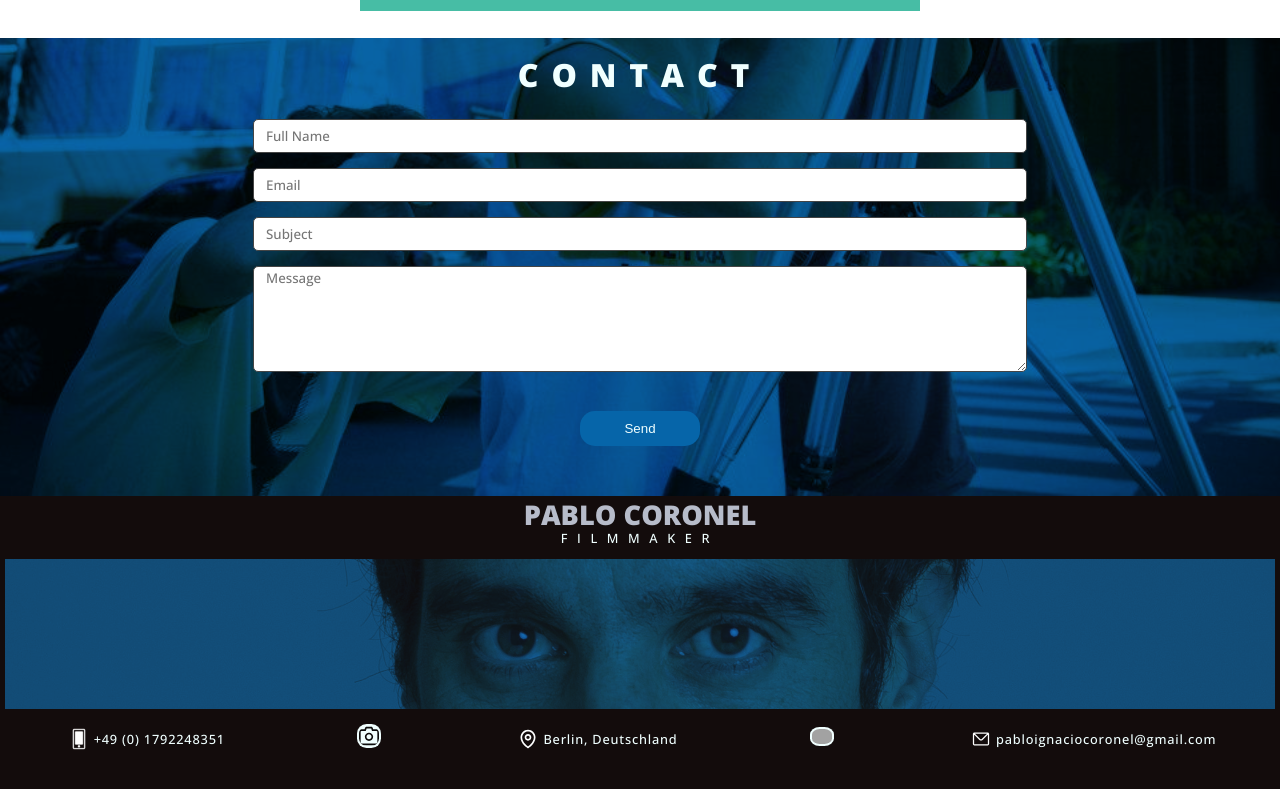
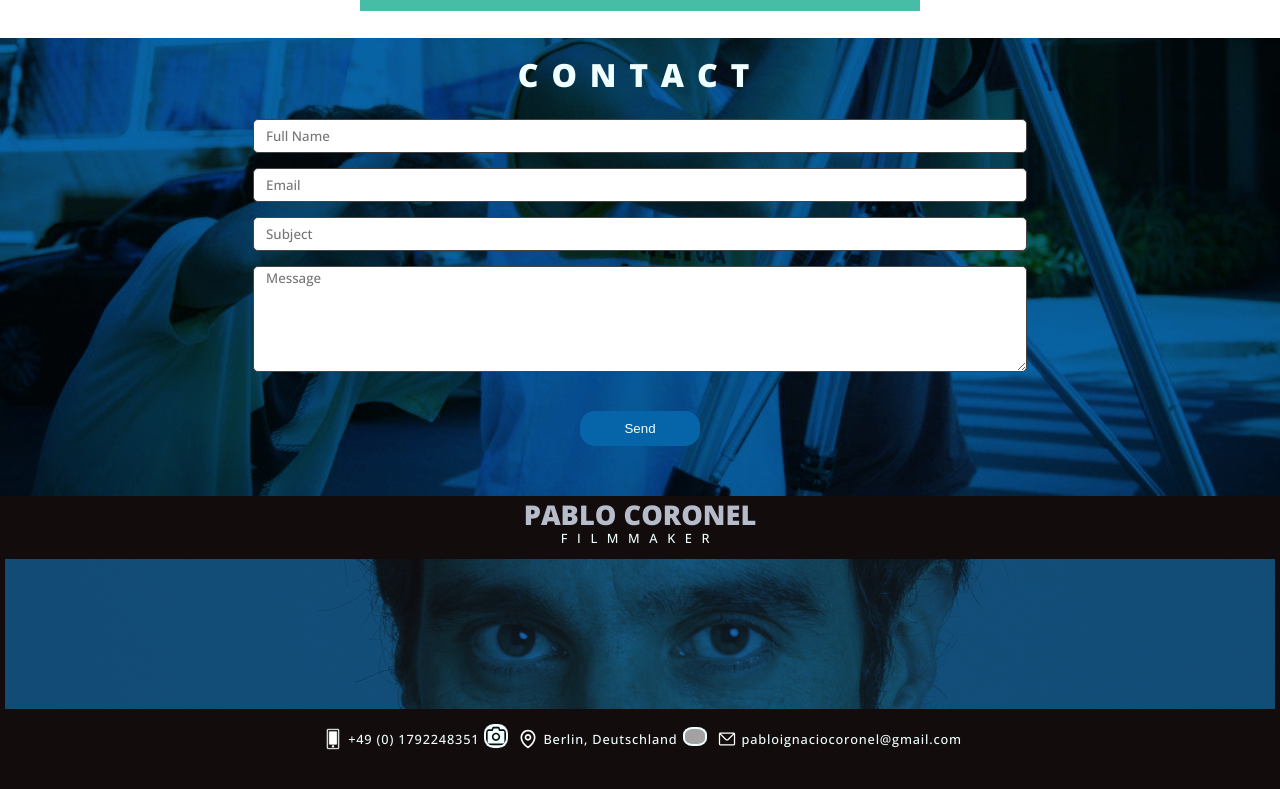
Before and after one commit to AndresDrimer/pablocoronel-react, a React (Vite) app: page / in a window 1280 px wide. Shown: the part 5988-6777 px from the top of the page. Built offline with nearby package versions, Linux system fonts and the light colour scheme; grey boxes are pictures that could not be loaded.

Commit message:
more updates on img photo and footer height

```diff
--- a/src/App.css
+++ b/src/App.css
@@ -312,6 +312,7 @@ nav {
 
 .--about-photo {
   max-width: 250px;
+  max-height:auto;
 }
 @media (width>700px) {
   .--about-photo {
@@ -332,7 +333,6 @@ nav {
   .--about-photo {
     max-width: 400px;
     object-fit: contain;
-    max-height:auto;
   }
   .--about-conditional-text-content {
     padding-bottom: 20px;
@@ -888,10 +888,9 @@ footer {
 }
 .footer-first-level-container {
   display: flex;
-  justify-content: space-around;
+  justify-content: center;
   align-items: center;
   flex-direction: column;
-  max-height:fit-content;
 }
 @media (width>778px) {
   .footer-first-level-container {
```
